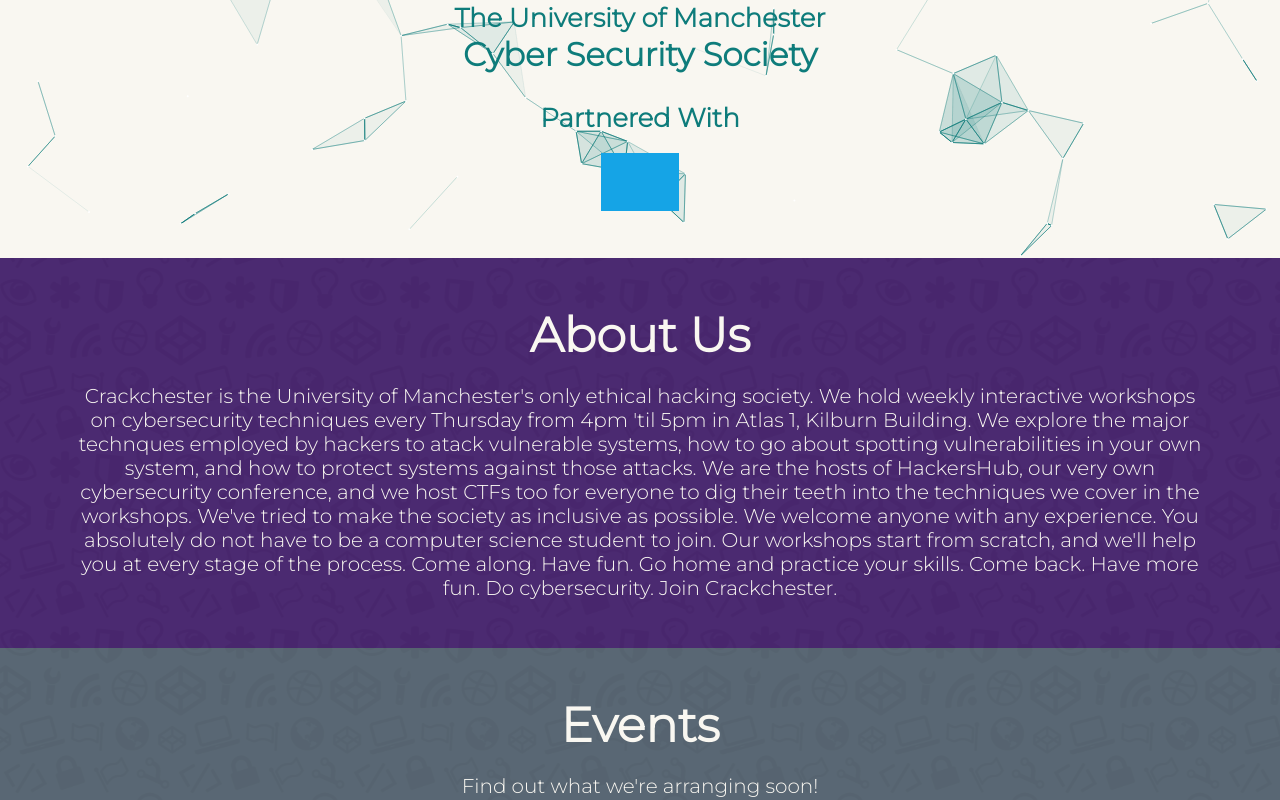
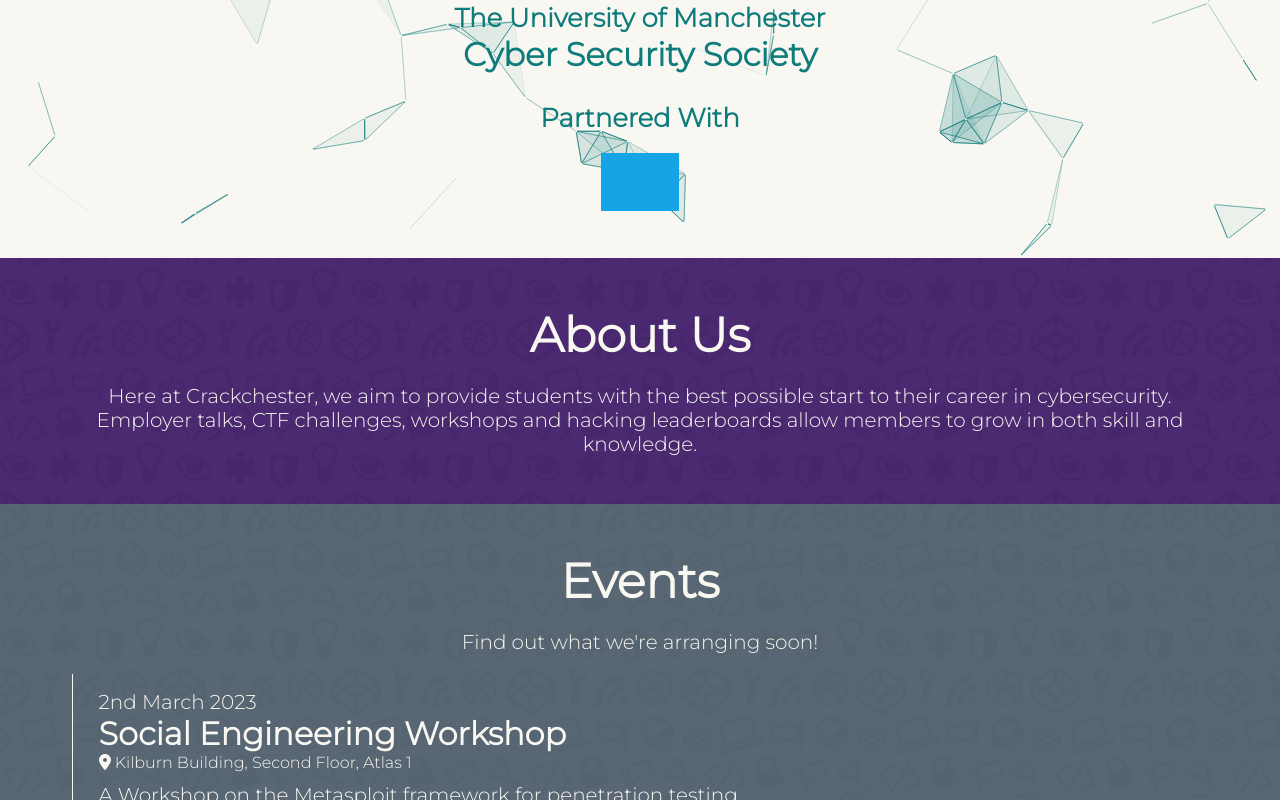
Before and after one commit to Crackchester/website, a React (Create React App) app: page / in a window 1280 px wide. Shown: the part 504-1304 px from the top of the page. Built offline with nearby package versions, Linux system fonts and the light colour scheme; grey boxes are pictures that could not be loaded.

Commit message:
Revert "Updated about us"
This reverts commit 7942ca5699fb8d166211feafb9f19ebab620b55f.

```diff
--- a/src/components/home/Home.js
+++ b/src/components/home/Home.js
@@ -44,17 +44,8 @@
       <div className="container">
         <h1>About Us</h1>
         <p>
-        Crackchester is the University of Manchester's only ethical hacking society.  We hold weekly interactive workshops on
-        cybersecurity techniques every Thursday from 4pm 'til 5pm in Atlas 1, Kilburn Building.  We explore the major
-        technques employed by hackers to atack vulnerable systems, how to go about spotting vulnerabilities in your own system,
-        and how to protect systems against those attacks.  We are the hosts of HackersHub, our very own cybersecurity conference, and we
-        host CTFs too for everyone to dig their teeth into the techniques we cover in the workshops.
-        We've tried to make the society as inclusive as possible.  We welcome anyone with any experience.  You absolutely do not
-        have to be a computer science student to join.  Our workshops start from scratch, and we'll help you at every stage of
-        the process.
-
-        Come along.  Have fun.  Go home and practice your skills.  Come back.  Have more fun.  Do cybersecurity.
-        Join Crackchester.
+        Here at Crackchester, we aim to provide students with the best possible start to their career in cybersecurity.
+  Employer talks, CTF challenges, workshops and hacking leaderboards allow members to grow in both skill and knowledge.
         </p>
       </div>
     </section>
```
